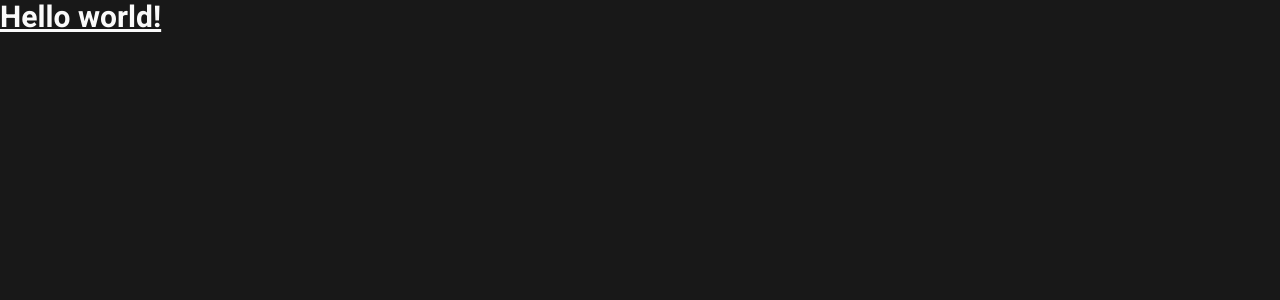
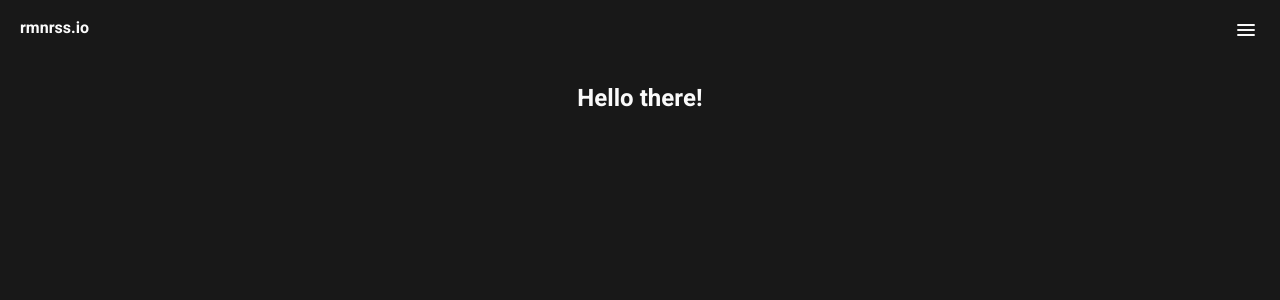
Before and after one commit to RmnRss/rmnrss.github.io, a Next.js app: page / in a window 1280 px wide. Shown: the top 300 px of the page. Built offline with nearby package versions, Linux system fonts and the light colour scheme.

Commit message:
stabilized project

```diff
--- /dev/null
+++ b/components/ExternalLink.tsx
@@ -0,0 +1,24 @@
+import { FC } from "react"
+
+interface ExternalLinkProps {
+  href: string
+  rel?: string
+  target?: string
+  className?: string
+}
+
+const ExternalLink: FC<ExternalLinkProps> = ({
+  children,
+  href,
+  rel = "noreferrer noopener",
+  target = "_blank",
+  ...props
+}) => {
+  return (
+    <a target={target} rel={rel} href={href} {...props}>
+      {children}
+    </a>
+  )
+}
+
+export default ExternalLink
--- /dev/null
+++ b/components/Icon.tsx
@@ -0,0 +1,22 @@
+import { DetailedHTMLProps, FC, HTMLAttributes } from "react"
+import { Color } from "../styles/theme"
+
+interface IconProps
+  extends DetailedHTMLProps<HTMLAttributes<HTMLDivElement>, HTMLDivElement> {
+  name: string
+  size?: number
+  color?: Color
+}
+
+const Icon: FC<IconProps> = ({ size, color, className, name, ...props }) => {
+  return (
+    <span
+      className={`material-icons-round w-${size} h-${size} fill-${color} ${className}`}
+      {...props}
+    >
+      {name}
+    </span>
+  )
+}
+
+export default Icon
--- /dev/null
+++ b/components/nav/Drawer.module.css
@@ -0,0 +1,46 @@
+.pageLink {
+  position: relative;
+  margin: 0 0 1.5rem 0;
+  font-size: 2rem;
+  pointer-events: all;
+  cursor: pointer;
+  color: #fafafa;
+  transition: all 0.1s ease;
+}
+
+.pageLink::after {
+  background-color: #22caac;
+  content: "";
+  display: block;
+  height: 2px;
+  opacity: 0.35;
+  transform-origin: 100% 0;
+  transform: scaleX(0);
+  transition: transform 0.2s ease, opacity 0.2s ease;
+}
+
+.pageLink-active::after {
+  opacity: 1;
+  transform-origin: 0 0;
+  transform: scaleX(1);
+}
+
+.pageLink:hover::after {
+  opacity: 1;
+  transform-origin: 0 0;
+  transform: scaleX(1);
+}
+
+.exLink {
+  display: flex;
+  align-items: center;
+  margin: 0 0 1rem 0;
+  width: 100%;
+  color: #fafafa;
+  transition: all 0.2s ease;
+  cursor: pointer;
+}
+
+.exLink:hover {
+  color: #22caac;
+}
--- /dev/null
+++ b/components/nav/Drawer.tsx
@@ -0,0 +1,84 @@
+import Link from "next/link"
+import { FC } from "react"
+import ExternalLink from "../ExternalLink"
+import Icon from "../Icon"
+import styles from "./Drawer.module.css"
+
+interface DrawerProps {
+  open: boolean
+  toggleDrawer: () => void
+}
+
+const Drawer: FC<DrawerProps> = ({ open = false, toggleDrawer }) => {
+  if (open) {
+    return (
+      <div className="w-full h-full pos-fix p-12 flex flex-wrap align-middle justify-between bg-dark text-dark">
+        <div className="flex flex-col mb-4">
+          <b className="text-primary mb-4">Navigation</b>
+
+          <Link href={"/"}>
+            <a className={styles["pageLink"]} onClick={() => toggleDrawer()}>
+              Home
+            </a>
+          </Link>
+
+          <Link href={"/#work"}>
+            <a className={styles["pageLink"]}>My Work</a>
+          </Link>
+
+          <Link href={"/about-me"}>
+            <a className={styles["pageLink"]} onClick={() => toggleDrawer()}>
+              About Me
+            </a>
+          </Link>
+        </div>
+
+        <div className="flex flex-col align-start mb-4">
+          <b className="text-primary mb-4">Contact</b>
+
+          <ExternalLink
+            className={styles["exLink"]}
+            href={"https://www.linkedin.com/in/rmnrss/"}
+          >
+            <svg
+              aria-hidden="true"
+              focusable="false"
+              data-prefix="fab"
+              data-icon="linkedin-in"
+              role="img"
+              viewBox="0 0 448 512"
+              height={24}
+              width={24}
+            >
+              <path
+                fill="currentColor"
+                d="M100.28 448H7.4V148.9h92.88zM53.79 108.1C24.09 108.1 0 83.5 0 53.8a53.79 53.79 0 0 1 107.58 0c0 29.7-24.1 54.3-53.79 54.3zM447.9 448h-92.68V302.4c0-34.7-.7-79.2-48.29-79.2-48.29 0-55.69 37.7-55.69 76.7V448h-92.78V148.9h89.08v40.8h1.3c12.4-23.5 42.69-48.3 87.88-48.3 94 0 111.28 61.9 111.28 142.3V448z"
+              ></path>
+            </svg>
+            <label className="ml-1">linkedin</label>
+          </ExternalLink>
+
+          <ExternalLink
+            className={styles["exLink"]}
+            href={"mailto: romain.rousseau5@gmail.com"}
+          >
+            <Icon name={"email"} size={24} color={"light"} />
+            <label className="ml-1">romain.rousseau5@gmail.com</label>
+          </ExternalLink>
+
+          <ExternalLink
+            className={styles["exLink"]}
+            href={"https://github.com/rmnrss"}
+          >
+            <Icon name={"github"} size={24} color={"light"} />
+            <label className="ml-1">github</label>
+          </ExternalLink>
+        </div>
+      </div>
+    )
+  } else {
+    return null
+  }
+}
+
+export default Drawer
--- /dev/null
+++ b/components/nav/Header.tsx
@@ -0,0 +1,43 @@
+import Link from "next/link"
+import { FC, useState } from "react"
+import Icon from "../Icon"
+import Drawer from "./Drawer"
+
+const Header: FC = () => {
+  const [showDrawer, setShowDrawer] = useState(false)
+
+  const toggleDrawer = () => {
+    setShowDrawer(!showDrawer)
+  }
+
+  const closeDrawer = () => {
+    setShowDrawer(false)
+  }
+
+  return (
+    <>
+      <header className="w-full p-4 flex justify-center align-middle">
+        <nav className="w-full flex align-middle justify-between px-1 max-w-7xl">
+          <Link passHref href={"/"}>
+            <a className="pr" target="_self" onClick={() => closeDrawer()}>
+              rmnrss.io
+            </a>
+          </Link>
+
+          <div className="p-0.5 bg-white">
+            <Icon
+              name={showDrawer ? "close" : "menu"}
+              size={24}
+              color={"dark"}
+              onClick={() => toggleDrawer()}
+            />
+          </div>
+        </nav>
+      </header>
+
+      <Drawer open={showDrawer} toggleDrawer={closeDrawer} />
+    </>
+  )
+}
+
+export default Header
--- /dev/null
+++ b/layouts/FullscreenLayout.tsx
@@ -0,0 +1,24 @@
+import { FC } from "react"
+import Header from "../components/nav/Header"
+import SEO from "../components/seo"
+
+interface FullPageLayoutProps {
+  description?: string
+  title: string
+}
+
+const FullscreenLayout: FC<FullPageLayoutProps> = ({
+  children,
+  description,
+  title,
+}) => {
+  return (
+    <>
+      <SEO title={title} description={description} />
+      <Header />
+      <div className="fullscreen">{children}</div>
+    </>
+  )
+}
+
+export default FullscreenLayout
--- a/next.config.js
+++ b/next.config.js
@@ -5,13 +5,14 @@ module.exports = {
   webpack(config, options) {
     const fileLoaderRule = config.module.rules.find(
       (rule) => rule.test && rule.test.test(".svg")
-    );
-    fileLoaderRule.exclude = /\.svg$/;
+    )
+    fileLoaderRule.exclude = /\.svg$/
 
     config.module.rules.push({
       loader: "@svgr/webpack",
       options: {
         ...options,
+        icon: true,
         prettier: false,
         svgo: true,
         svgoConfig: {
@@ -20,8 +21,8 @@ module.exports = {
         titleProp: true,
       },
       test: /\.svg$/,
-    });
+    })
 
-    return config;
+    return config
   },
-};
+}
--- a/pages/_app.tsx
+++ b/pages/_app.tsx
@@ -22,9 +22,13 @@ export default function MyApp({ Component, pageProps }) {
           href="https://fonts.googleapis.com/css2?family=Heebo:wght@100;200;300;400;500;600;700;800;900&display=swap"
           rel="stylesheet"
         />
+        <link
+          href="https://fonts.googleapis.com/icon?family=Material+Icons+Round"
+          rel="stylesheet"
+        />
         <meta lang="en" charSet="utf-8" />
         <meta name="viewport" content="initial-scale=1.0, width=device-width" />
-        <meta name="theme-color" content={theme.primary} />
+        <meta name="theme-color" content={theme.colors.primary} />
       </Head>
 
       <Component {...pageProps} />
--- a/pages/index.tsx
+++ b/pages/index.tsx
@@ -1,16 +1,24 @@
+import SEO from "../components/seo"
+import FullscreenLayout from "../layouts/FullscreenLayout"
+
 function IndexPage() {
   return (
     <body>
-      <h1 className="text-3xl font-bold underline">Hello world!</h1>
+      <SEO title="rmnrss.io" />
+      <FullscreenLayout title="rmnrss.io">
+        <div className="w-full h-full flex flex-col align-middle justify-start p-4">
+          <h1 className="text-2xl font-bold text-center">Hello there!</h1>
+        </div>
+      </FullscreenLayout>
     </body>
-  );
+  )
 }
 
 export async function getStaticProps() {
   return {
     props: {},
     revalidate: 3000,
-  };
+  }
 }
 
-export default IndexPage;
+export default IndexPage
--- a/styles/global-styles.css
+++ b/styles/global-styles.css
@@ -108,6 +108,24 @@ img {
   width: 120%;
 }
 
+.fullscreen {
+  max-width: 100%;
+  height: 100vh;
+  max-height: 100%;
+}
+
+.pos-rel {
+  position: relative;
+}
+
+.pos-abs {
+  position: absolute;
+}
+
+.pos-fix {
+  position: fixed;
+}
+
 @media screen and (max-width: 768px) {
   h1 {
     font-size: 2rem;
--- a/styles/theme.ts
+++ b/styles/theme.ts
@@ -1,4 +1,7 @@
 const theme = {
+  colors: {
+    transparent: "transparent",
+    current: "currentColor",
     light: "#FAFAFA",
     lightBlue: "#EAF0FF",
 
@@ -11,11 +14,17 @@ const theme = {
     accentGreen: "#22CAAC",
     accentPurple: "#B620E0",
     accentYellow: "#F7B500",
-  allAccents: ["accentBlue", "accentGreen", "accentPurple", "accentYellow"],
+  },
 
-  fontFamily: "'Heebo', sans-serif",
+  fontFamily: {
+    main: ["Heebo", "sans-serif"],
+    alt: ["Encode Sans", "serif"],
+  },
 
   borderRadius: "0",
-}
+} as const
+
+export type Theme = typeof theme
+export type Color = keyof typeof theme.colors
 
 export default theme
--- a/tailwind.config.js
+++ b/tailwind.config.js
@@ -4,7 +4,39 @@ module.exports = {
     "./components/**/*.{js,ts,jsx,tsx}",
   ],
   theme: {
-    extend: {},
+    screen: {
+      "2xl": 1440,
+      xl: 1280,
+      lg: 1024,
+      md: 768,
+      sm: 512,
+    },
+    colors: {
+      transparent: "transparent",
+      current: "currentColor",
+      light: "#FAFAFA",
+      lightBlue: "#EAF0FF",
+
+      dark: "#181818",
+      darkLight: "#232323",
+
+      primary: "#0089FF",
+
+      accentBlue: "#2D9BF3",
+      accentGreen: "#22CAAC",
+      accentPurple: "#B620E0",
+      accentYellow: "#F7B500",
+    },
+    fontFamily: {
+      main: ["Heebo", "sans-serif"],
+      alt: ["Encode Sans", "serif"],
+    },
+    extend: {
+      borderRadius: {
+        rounded: "50%",
+        main: "12px",
+      },
+    },
   },
   plugins: [],
-};
+}
```
Lines whose indentation alone changed are shown as unchanged.
